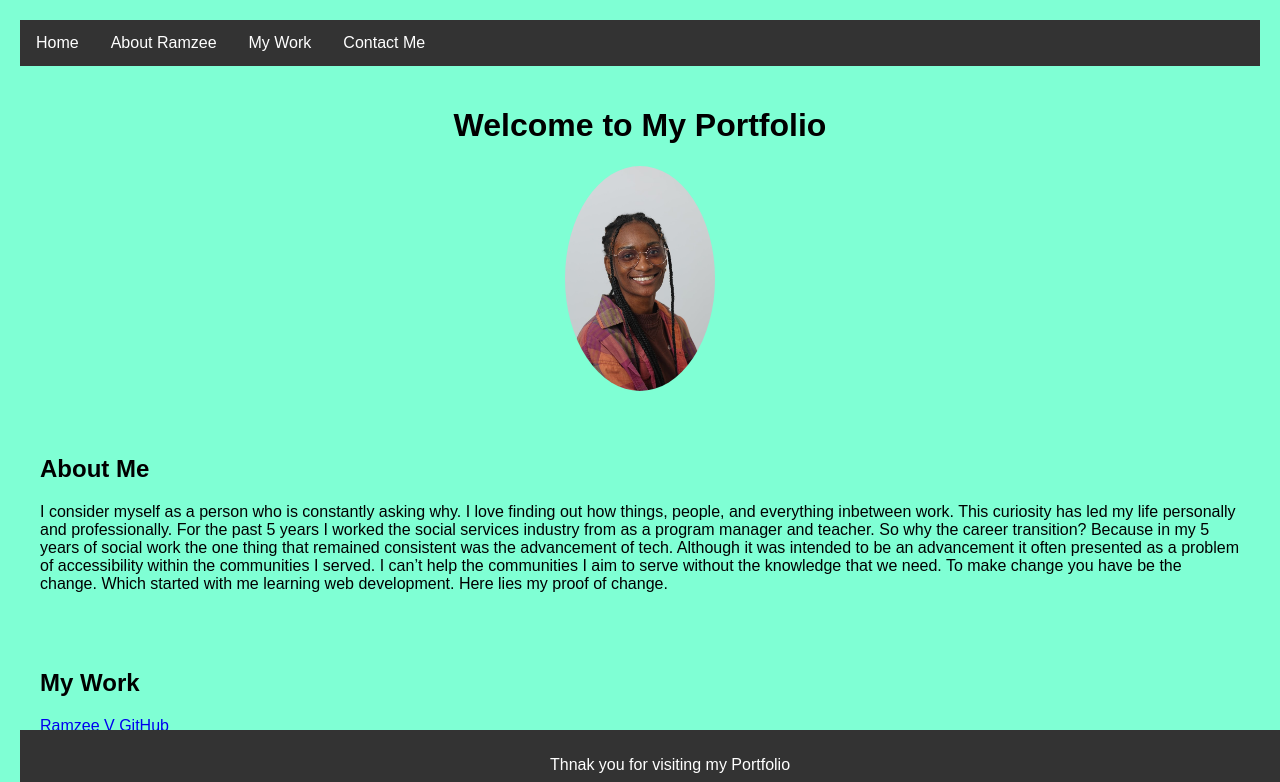
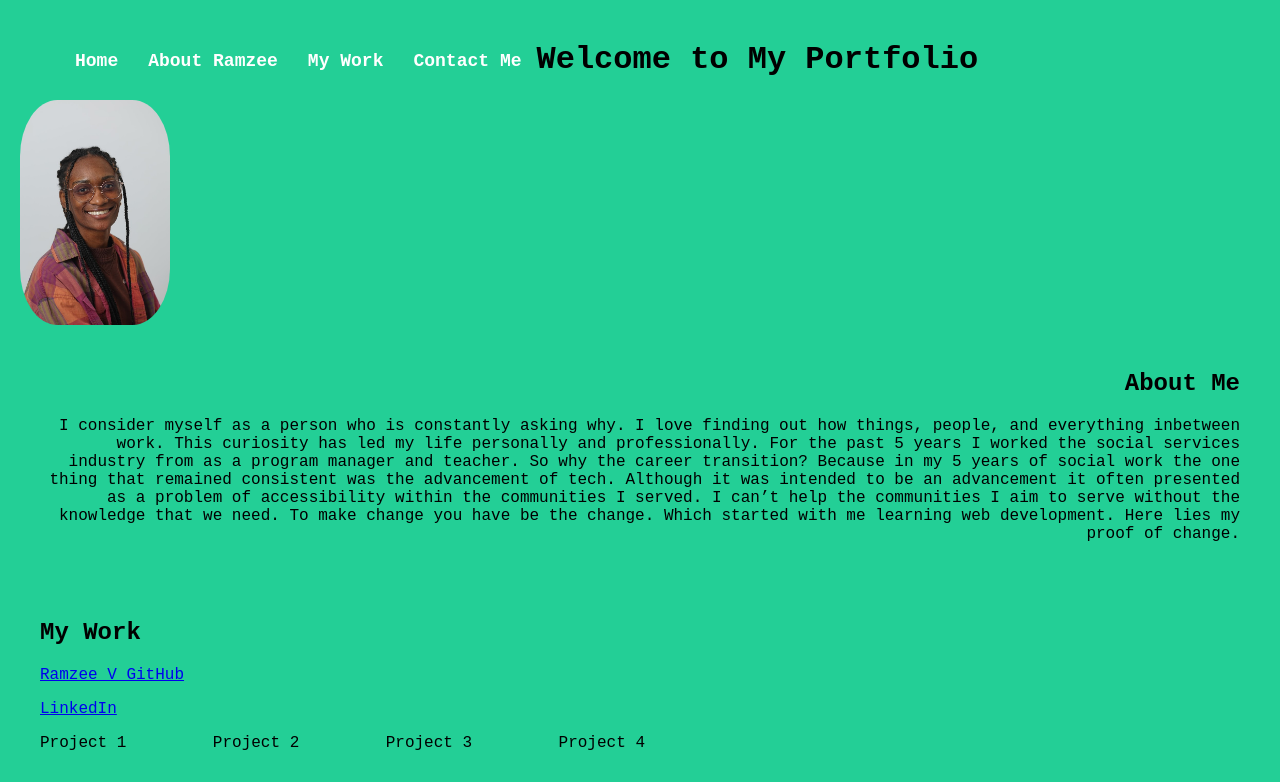
Before and after one commit to rmcgee25/My-Portfolio, a plain HTML site: page portfolio.html in a window 1280 px wide. Shown: the top 782 px of the page. Drawn offline with Linux system fonts and the light colour scheme.

Commit message:
color change

```diff
--- a/styles.css
+++ b/styles.css
@@ -1,15 +1,12 @@
 body {
-    font-family: sans-serif;
+    font-family: 'Courier New';
     margin: 10px;
     padding: 10px;
-    background-color: aquamarine;
+    background-color: rgb(35, 207, 150);
 }
 
 nav ul {
     list-style-type: none;
-    margin: 0;
-    padding: 0;
-    overflow: hidden;
     background-color: #333;
 }
 
@@ -17,40 +14,42 @@ nav ul li {
     float: left;
 }
 
-nav ul li a {
+li a{
     display: block;
-    color: white;
-    text-align: center;
-    padding: 14px 16px;
+    color: rgb(255, 255, 255);
+    text-align: right;
+    padding: 15px 15px;
     text-decoration: none;
+    font-weight: bold;
+    font-size: large;
 }
 
-nav ul li a:hover {
+li a:hover {
     background-color: #111;
 }
 
-#home {
-    padding: 20px;
-    text-align: center;
+img {
+    max-width: 150px;
+    height: auto;
+    border-radius: 25%;
 }
 
-#home img {
-    max-width: 150px;
-    height: auto;
-    border-radius: 50%;
-}
-
-.about, .work, .contact {
+.about{
+    text-align: right;
     padding: 20px;
 }
 
-.projects-grid {
+.work, .contact {
+    padding: 20px;
+}
+
+.projects {
     display: grid;
     grid-template-columns: repeat(auto-fill, minmax(150px, 1fr));
     gap: 10px;
 }
 
-.project-thumbnail {
+.projects-thumbnail {
     background-color: #ddd;
     padding: 20px;
     text-align: center;
@@ -62,16 +61,10 @@ form {
     gap: 10px;
 }
 
-form label {
-    margin-top: 10px;
-}
-
 footer {
     text-align: center;
-    padding: 10px;
-    background-color: #333;
-    color: white;
+    margin-top: 20px;
+    color: black;
     position: fixed;
-    width: 100%;
-    bottom: 0;
+    width: 50%;
 }
```
